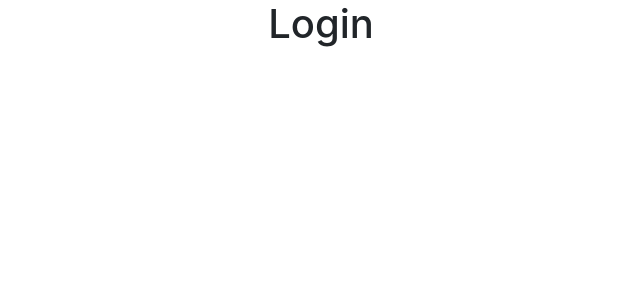
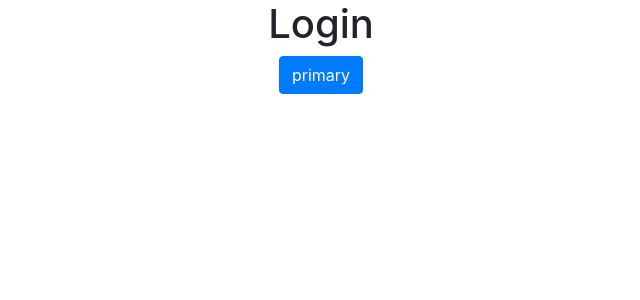
Before and after one commit to MuraraAllan/Postarei, a React (Create React App) app in the folder client/: page / in a window 1280 px wide. Shown: the top 300 px of the page, without its empty margins (319-959 px from the left). Built offline with nearby package versions, Linux system fonts and the light colour scheme.

Commit message:
Redirect window to oauth/facebook

```diff
--- a/client/src/pages/login/components/Login.js
+++ b/client/src/pages/login/components/Login.js
@@ -1,9 +1,15 @@
 import React from 'react';
+import { Button, Modal, ModalHeader, ModalBody, ModalFooter } from 'reactstrap';
+import { Link } from 'react-router-dom'
+const handleClick = () => {
+    window.location = 'http://localhost:8000/oauth/facebook';
+}
 
 const LoginComponent = () => {
   return (
     <div className='LoginComponent'>
       <h1> Login </h1>
+      <Button color="primary" onClick={handleClick}> primary</Button>
     </div>
   )
 }
```
